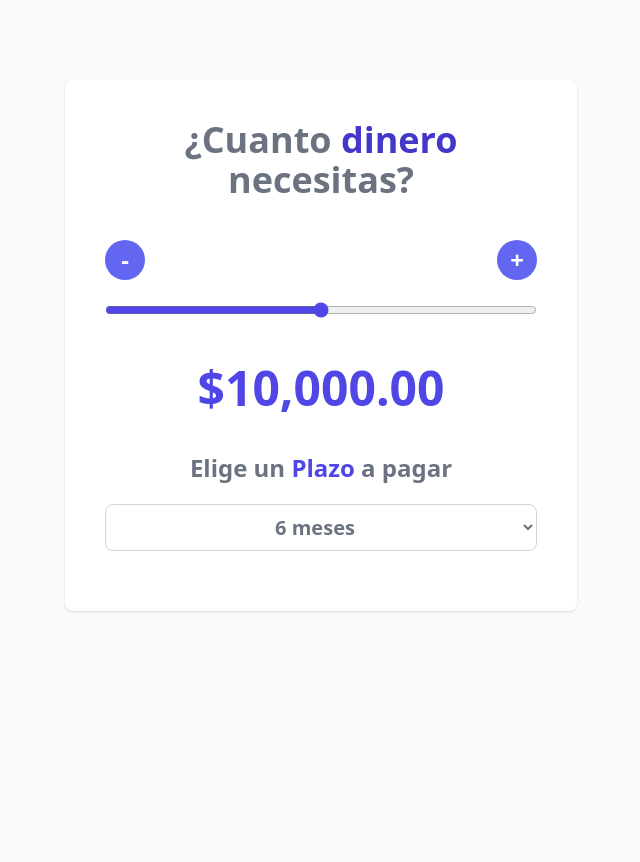
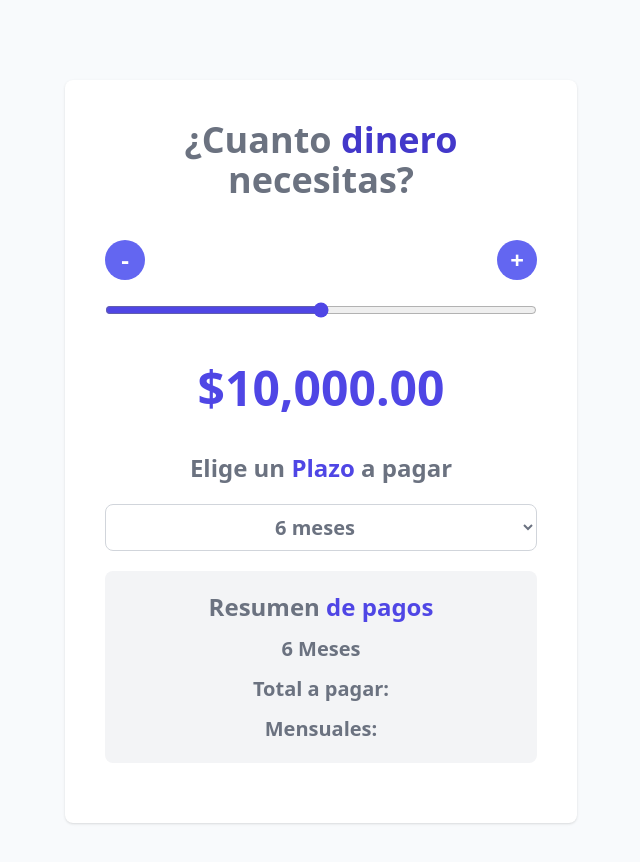
Before and after one commit to thejuanco/cotizador-prestamos-vue, a Vue app: page / in a window 1280 px wide. Shown: the top 862 px of the page, without its empty margins (319-959 px from the left). Before the commit the page ends 800 px from the top, so only its background shows below. Built offline with nearby package versions, Linux system fonts and the light colour scheme.

Commit message:
Crea la seccion de resumen de pagos

```diff
--- a/src/App.vue
+++ b/src/App.vue
@@ -90,6 +90,16 @@
         <option value="12">12 meses</option>
         <option value="24">24 meses</option>
       </select>
+
+      <div class="my-5 space-y-3 bg-gray-100 rounded-lg p-5">
+        <h2 class="text-2xl font-extrabold text-gray-500 text-center">
+          Resumen <span class="text-indigo-600">de pagos</span>
+        </h2>
+
+        <p class="text-xl text-gray-500 text-center font-bold">{{meses}} Meses</p>
+        <p class="text-xl text-gray-500 text-center font-bold">Total a pagar:</p>
+        <p class="text-xl text-gray-500 text-center font-bold">Mensuales:</p>
+      </div>
     </div>
   </div>
 </template>
```
